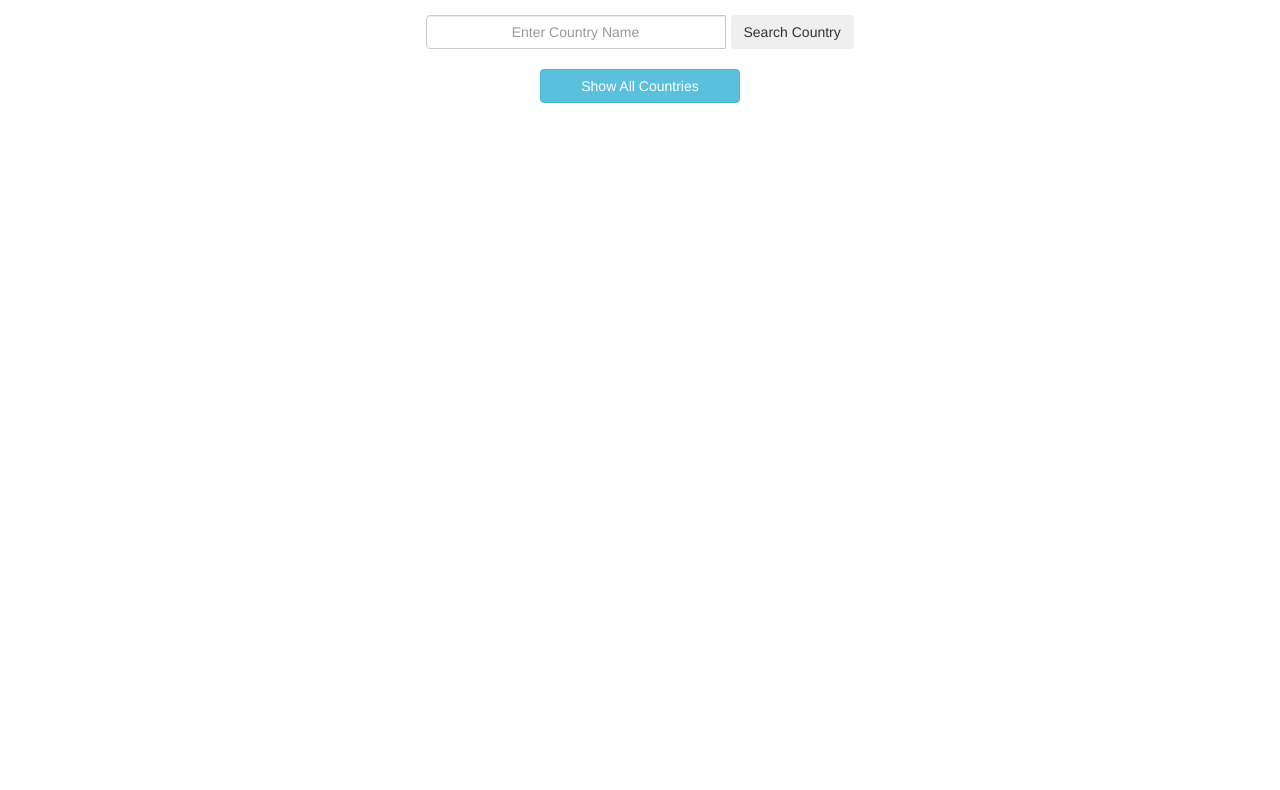
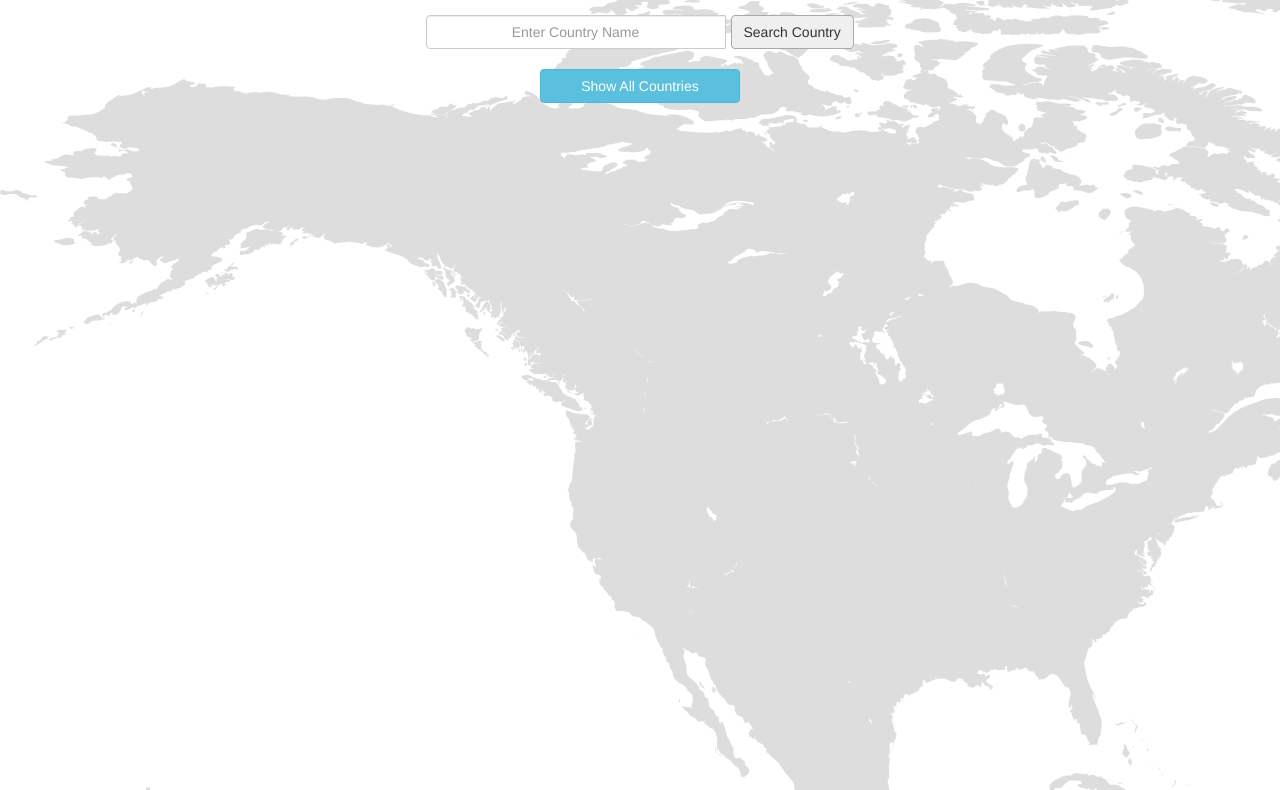
Before and after one commit to HamutalG/CountriesDataBase, a plain HTML site: page index.html in a window 1280 px wide. Shown: the part 97-887 px from the top of the page. Drawn offline with nearby package versions, Linux system fonts and the light colour scheme; a web font is replaced by a local one.

Commit message:
CSS updates

```diff
--- a/css/styles.css
+++ b/css/styles.css
@@ -1,3 +1,8 @@
+body {
+    background-image: url("worldMap.png");
+    background-size: auto;
+}
+
 h1 {
     text-align: center;
     font-family: 'IM Fell English SC', serif;
@@ -11,7 +16,9 @@ h1 {
 .results {
     width: 100%;
     height: 100vh;
-    float: left;
+    display: flex;
+    justify-content: center;
+    flex-wrap: wrap;
 }
 
 .country {
@@ -60,6 +67,7 @@ h1 {
 
 #getCountries {
     margin-left: 5px;
+    border: solid 1px darkgray;
 }
 
 ::-webkit-input-placeholder {
```
Also changed, not shown: css/worldMap.png (added).
